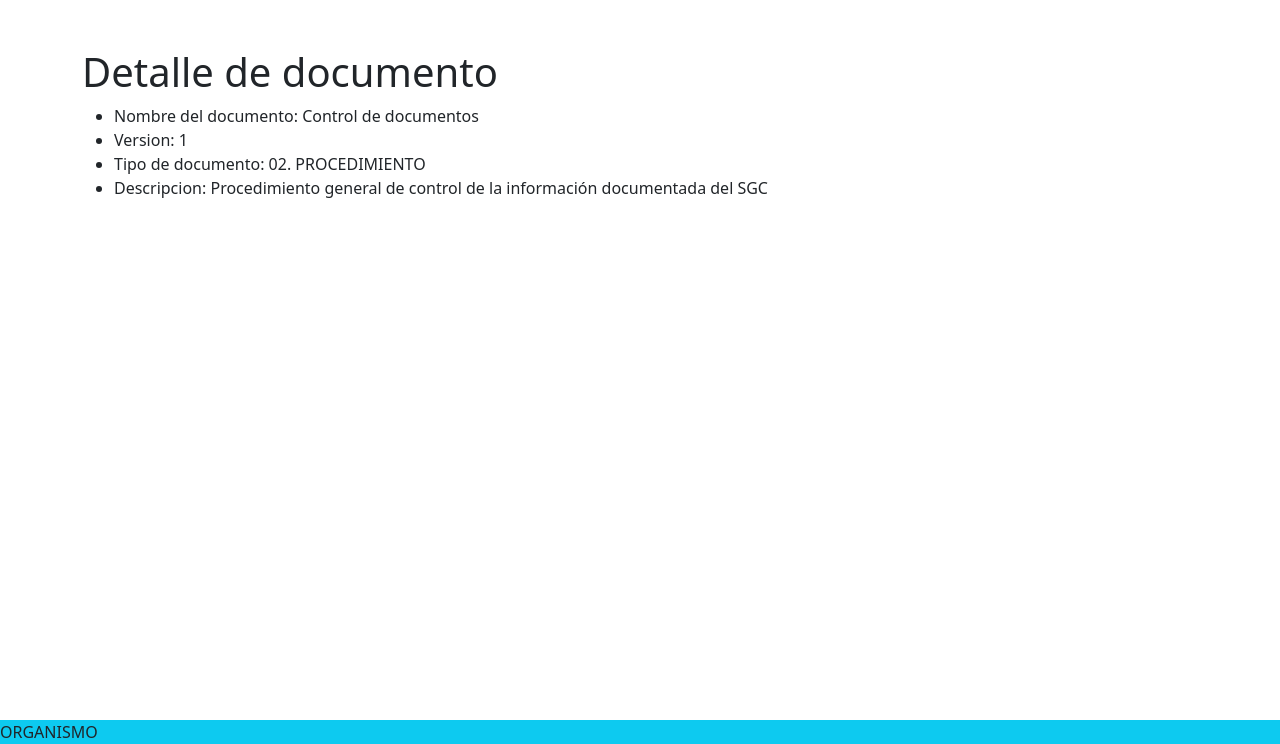
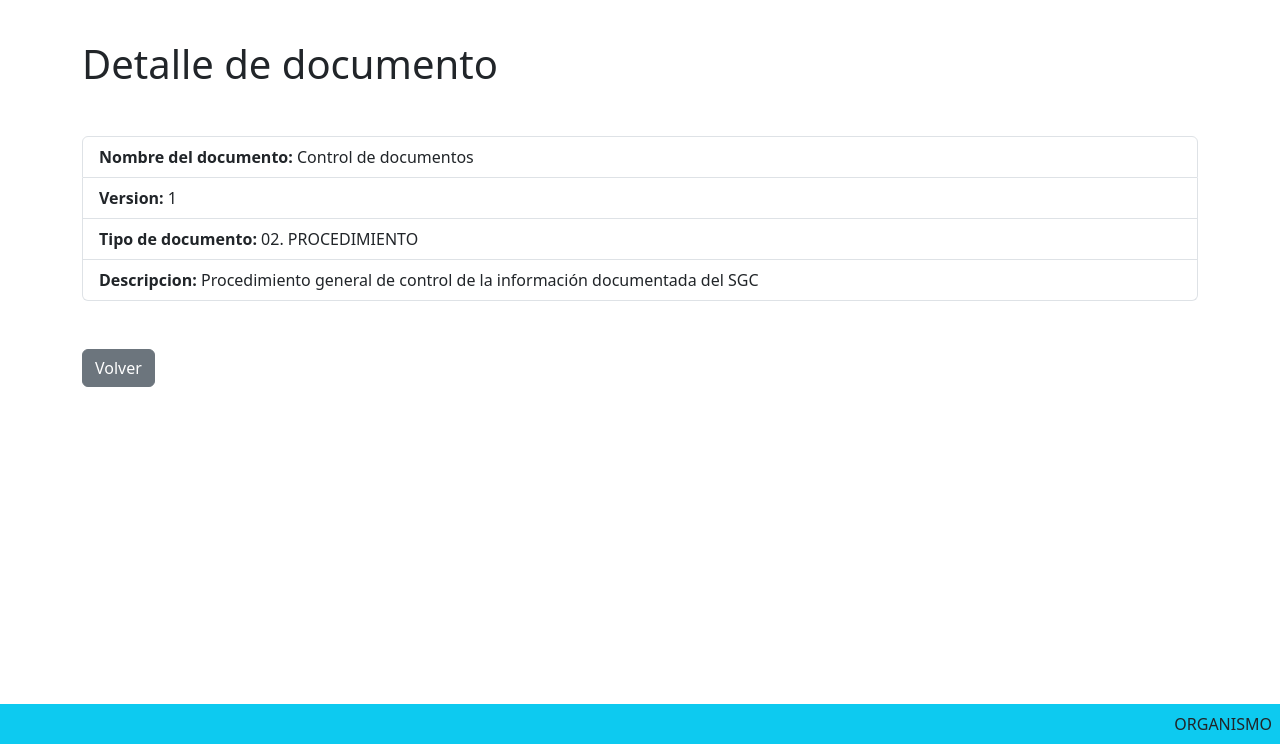
Before and after one commit to javierKosaka/DjProcesos, a Django app: page /StoreDocs/DetalleDocumentos/2 in a window 1280 px wide. Shown: the part 56-800 px from the top of the page. Run offline with Django 5.2, Linux system fonts and the light colour scheme; data comes from the database, SQL or seed files in the repository; both versions use the stored data as it was after the commit.

Commit message:
agregado de delete logico y update de documentos

```diff
--- a/project/StoreDocs/models.py
+++ b/project/StoreDocs/models.py
@@ -23,7 +23,7 @@ class BaseDocs(models.Model):
     INICIO_VIGENCIA = models.DateField(null=True, blank=True)
 
     # Definir FIN_VIGENCIA
-    INICIO_VIGENCIA = models.DateField(
+    FIN_VIGENCIA = models.DateTimeField(
         null=True,
         blank=True,
         default=None
--- a/project/StoreDocs/templates/StoreDocs/DetalleDocumentos.html
+++ b/project/StoreDocs/templates/StoreDocs/DetalleDocumentos.html
@@ -5,12 +5,13 @@
 {% block main %}
     <div class="container mt-5">
         <h1>Detalle de documento</h1>
-        <ul>
-          <li>Nombre del documento: {{object.DOCUMENTO}}</li>
-          <li>Version: {{object.VERSION}}</li>
-          <li>Tipo de documento: {{object.TIPO_DOCUMENTO}}</li>
-          <li>Descripcion: {{object.DESCRIPCION}}</li>
+        <ul class="list-group mt-5">
+          <li class="list-group-item"><strong>Nombre del documento:</strong> {{object.DOCUMENTO}}</li>
+          <li class="list-group-item"><strong>Version:</strong> {{object.VERSION}}</li>
+          <li class="list-group-item"><strong>Tipo de documento:</strong> {{object.TIPO_DOCUMENTO}}</li>
+          <li class="list-group-item"><strong>Descripcion:</strong> {{object.DESCRIPCION}}</li>
         </ul>
+        <a class="btn btn-secondary mt-5" href="{% url 'StoreDocs:ListadoDocumentos' %}">Volver</a>
+    </div>
 
-    </div>
 {% endblock main %}
--- a/project/StoreDocs/templates/StoreDocs/ListadoDocumentos.html
+++ b/project/StoreDocs/templates/StoreDocs/ListadoDocumentos.html
@@ -10,7 +10,7 @@
                     <th scope="col">Nombre del documento</th>
                     <th scope="col">Tipo de documento</th>
                     <th scope="col">Entrada en vigencia</th>
-                    <th scope="col" class="text-center">Detalle</th>
+                    <th scope="col" class="text-center">Acciones</th>
                 </tr>
             </thead>
             <tbody>
@@ -19,7 +19,9 @@
                         <td>{{ documento.DOCUMENTO }}</td>
                         <td>{{ documento.TIPO_DOCUMENTO}}</td>
                         <td>{{ documento.INICIO_VIGENCIA}}</td>
-                        <td class="text-center"><a href="{% url 'StoreDocs:DetalleDocumentos' documento.id %}"><button>Ver</button></a></td>
+                        <td class="text-center"><a href="{% url 'StoreDocs:DetalleDocumentos' documento.id %}"><button>Detalle</button></a></td>
+                        <td class="text-center"><a href="{% url 'StoreDocs:UpdateDocumentos' documento.id %}"><button>Modificar</button></a></td>
+                        <td class="text-center"><a href="{% url 'StoreDocs:DeleteDocumentos' documento.id %}"><button>Borrar</button></a></td>
                     </tr>
                 {% endfor %}
             </tbody>
--- a/project/StoreDocs/urls.py
+++ b/project/StoreDocs/urls.py
@@ -8,4 +8,6 @@ urlpatterns = [
     path('ListadoDocumentos/', views.ListadoDocumentos, name='ListadoDocumentos'),
     path('CrearDocumentos/', views.CrearDocumentos, name='CrearDocumentos'),
     path('DetalleDocumentos/<int:pk>', views.DetalleDocumentos, name='DetalleDocumentos'),
+    path('UpdateDocumentos/<int:pk>', views.UpdateDocumentos, name='UpdateDocumentos'),
+    path('DeleteDocumentos/<int:pk>', views.DeleteDocumentos, name='DeleteDocumentos'),
 ]
--- a/project/StoreDocs/views.py
+++ b/project/StoreDocs/views.py
@@ -1,9 +1,10 @@
-from django.shortcuts import render, redirect
+from django.shortcuts import render, redirect, get_object_or_404
+from django.utils import timezone
 from .models import BaseDocs
 from .forms import CrearDocumentosForm
 
 def ListadoDocumentos(request):
-    documentos = BaseDocs.objects.all()
+    documentos = BaseDocs.objects.filter(FIN_VIGENCIA__isnull=True).order_by('TIPO_DOCUMENTO')
     context = {'documentos': documentos}
     return render(request, "StoreDocs/ListadoDocumentos.html", context)
 
@@ -17,10 +18,39 @@ def CrearDocumentos(request):
         if form.is_valid():
             form.save()
             return redirect("StoreDocs:ListadoDocumentos")
-    return render(request, "StoreDocs/CrearDocumentos.html", {"form" : form})
+    return render(request, "StoreDocs/FormDocumentos.html", {"form" : form})
 
 
 def DetalleDocumentos(request, pk: int):
     query = BaseDocs.objects.get(id=pk)
     context = {'object' : query}
     return render(request, "StoreDocs/DetalleDocumentos.html", context)
+
+# UPDATE
+
+def UpdateDocumentos(request, pk: int):
+    query = BaseDocs.objects.get(id=pk)
+    if request.method == 'GET':
+        # traer los datos en los campos que figuran en la base
+        form = CrearDocumentosForm(instance=query)
+
+    if request.method == 'POST':
+        form = CrearDocumentosForm(request.POST, instance=query)
+        if form.is_valid():
+            form.save()
+            return redirect("StoreDocs:ListadoDocumentos")
+    return render(request, "StoreDocs/FormDocumentos.html", {"form" : form})
+
+
+# BORRADO LOGICO
+
+def DeleteDocumentos(request, pk):
+    documento = get_object_or_404(BaseDocs, id=pk)
+    if request.method == 'POST':
+        # AGREGAR FIN VIGENCIA
+        documento.FIN_VIGENCIA = timezone.now()
+        documento.save()
+        return redirect("StoreDocs:ListadoDocumentos")
+    else:
+        # Mostrar una página de confirmación
+        return render(request, "StoreDocs/ConfirmarBorradoDocumentos.html", {"documento": documento})
--- a/project/core/templates/core/base.html
+++ b/project/core/templates/core/base.html
@@ -8,7 +8,7 @@
 </head>
 <body>
     <header>
-        <nav class="navbar navbar-expand-lg bg-body-tertiary">
+        <nav class="navbar navbar-expand-lg bg-body-tertiary fixed-top">
             <div class="container-fluid">
               <a class="navbar-brand" href="#">Organismo</a>
               <button class="navbar-toggler" type="button" data-bs-toggle="collapse" data-bs-target="#navbarNavAltMarkup" aria-controls="navbarNavAltMarkup" aria-expanded="false" aria-label="Toggle navigation">
@@ -23,14 +23,19 @@
               </div>
             </div>
           </nav>
+          <br>
+          <br>
+        {% block header %}
+
+        {% endblock header %}
     </header>
-    <main>
+    <main class="mb-5">
         {% block main %}
 
         {% endblock main %}
     </main>
-    <footer class="container">
-        <div class="bg-info text-center text-lg-start fixed-bottom">ORGANISMO</div>
+    <footer class="text-end fixed-bottom">
+        <div class="bg-info  p-2">ORGANISMO</div>
     </footer>
 </body>
 </html>
```
Also changed, not shown: project/StoreDocs/templates/StoreDocs/ConfirmarBorradoDocumentos.html (added, +18 -0 lines), project/StoreDocs/templates/StoreDocs/FormDocumentos.html (renamed from project/StoreDocs/templates/StoreDocs/CrearDocumentos.html, +11 -3 lines), project/StoreDocs/migrations/0005_basedocs_fin_vigencia_alter_basedocs_inicio_vigencia.py (added), project/db.sqlite3.
